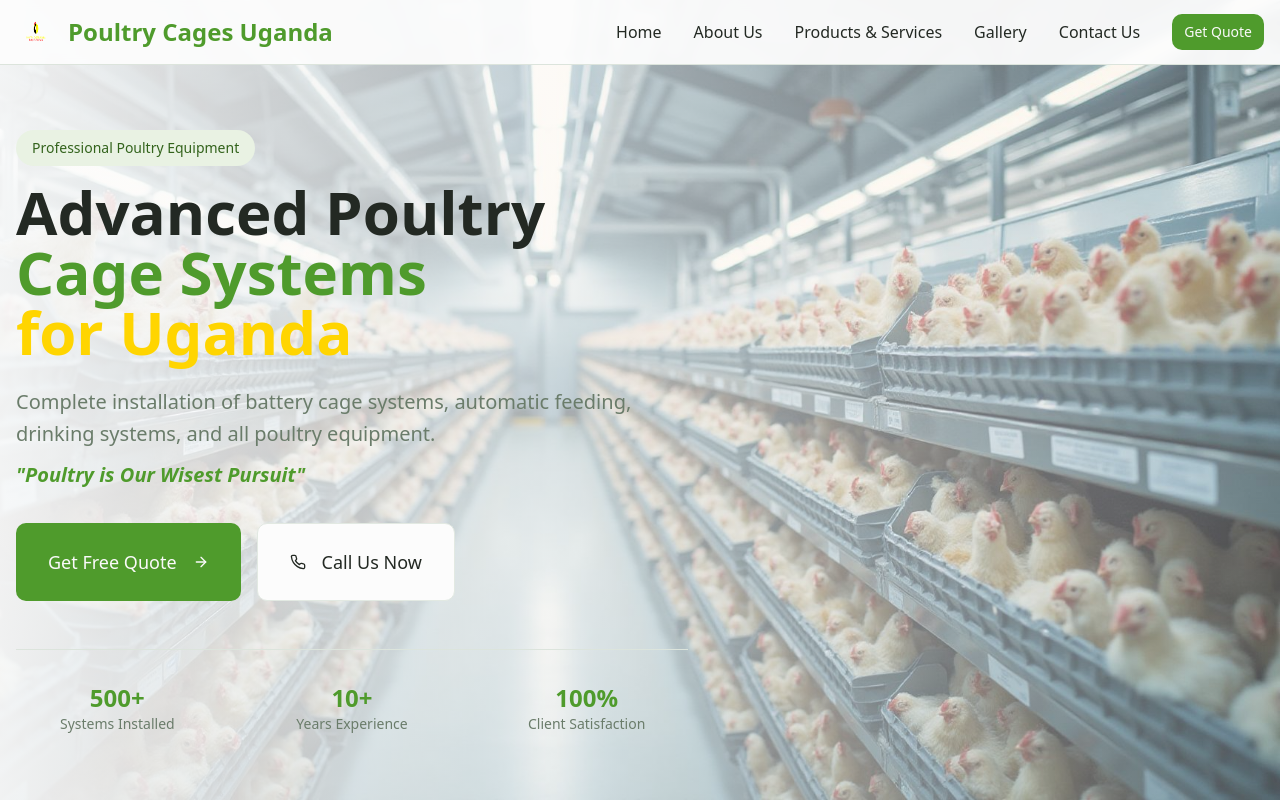
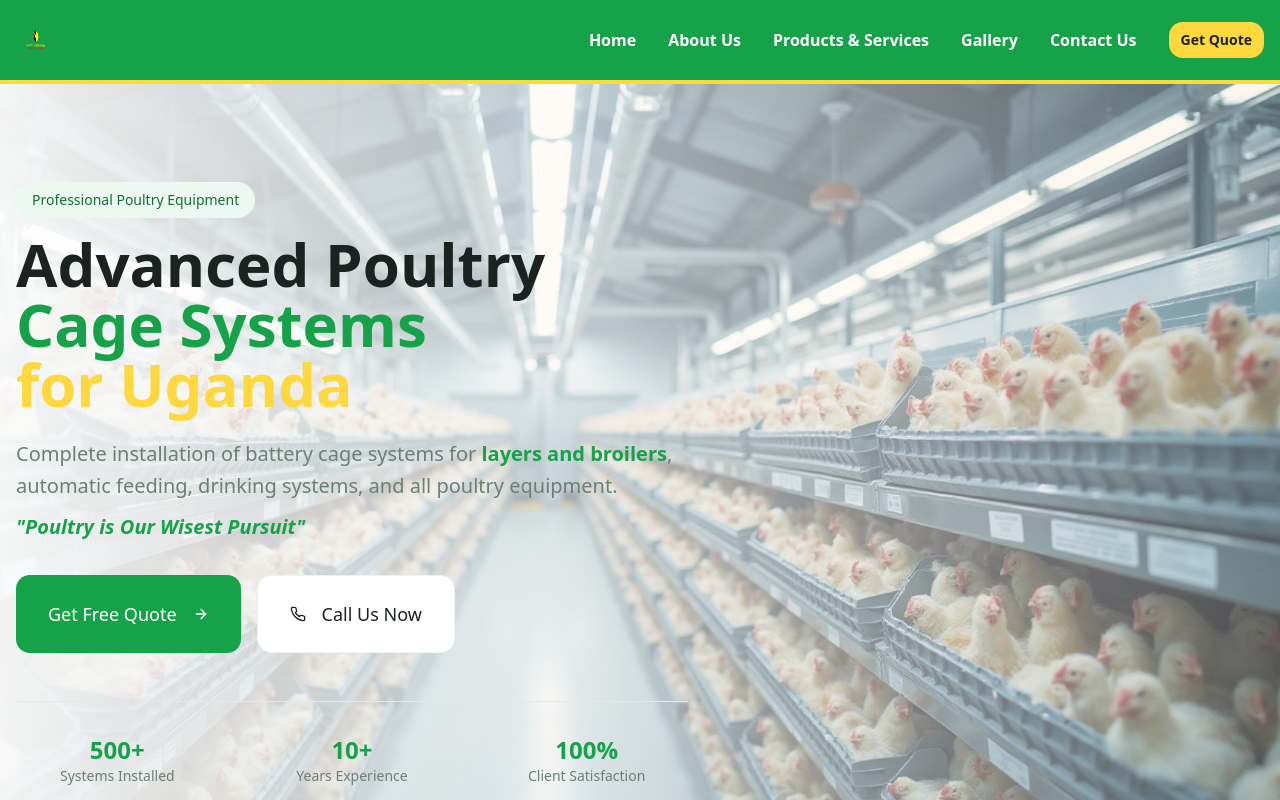
Before and after one commit to 256marvel/poultrycagesuganda-20877, a React (Vite) app: page / in a window 1280 px wide. Shown: the top 800 px of the page. Built offline with nearby package versions, Linux system fonts and the light colour scheme.

Commit message:
Refactor to WordPress theme

```diff
--- a/src/components/About.tsx
+++ b/src/components/About.tsx
@@ -39,8 +39,8 @@ const About = () => {
                 providing comprehensive solutions for battery cage systems, automatic feeding, and drinking systems throughout Uganda.
               </p>
               <p>
-                Our expertise spans complete poultry farm setup, from initial consultation to final installation.
-                We specialize in layer cage systems, automatic equipment, and all related poultry farming infrastructure.
+                Our expertise spans complete poultry farm setup for both <span className="font-bold text-primary">layers and broilers</span>, from initial consultation to final installation.
+                We specialize in cage systems, automatic equipment, and all related poultry farming infrastructure.
               </p>
               <p className="text-primary font-semibold italic">
                 "Poultry is Our Wisest Pursuit" - This motto drives our commitment to helping farmers achieve maximum productivity and profitability.
--- a/src/components/Hero.tsx
+++ b/src/components/Hero.tsx
@@ -4,7 +4,7 @@ import heroImage from "@/assets/hero-poultry-farm.jpg";
 
 const Hero = () => {
   return (
-    <section id="home" className="relative min-h-screen flex items-center pt-16">
+    <section id="home" className="relative min-h-screen flex items-center">
       {/* Background Image */}
       <div className="absolute inset-0 z-0">
         <img
@@ -28,7 +28,7 @@ const Hero = () => {
               <span className="text-accent">for Uganda</span>
             </h1>
             <p className="text-xl text-muted-foreground mb-8 leading-relaxed">
-              Complete installation of battery cage systems, automatic feeding, drinking systems, and all poultry equipment.
+              Complete installation of battery cage systems for <span className="font-bold text-primary">layers and broilers</span>, automatic feeding, drinking systems, and all poultry equipment.
               <span className="text-primary font-semibold italic block mt-2">
                 "Poultry is Our Wisest Pursuit"
               </span>
--- a/src/components/Navigation.tsx
+++ b/src/components/Navigation.tsx
@@ -14,9 +14,9 @@ const Navigation = () => {
   ];
 
   return (
-    <nav className="fixed top-0 left-0 right-0 bg-background/95 backdrop-blur-sm border-b border-border z-50">
+    <nav className="bg-primary border-b-4 border-accent z-50 shadow-lg">
       <div className="container mx-auto px-4">
-        <div className="flex items-center justify-between h-16">
+        <div className="flex items-center justify-between h-20">
           {/* Logo */}
           <div className="flex items-center space-x-3">
             <img
@@ -35,12 +35,12 @@ const Navigation = () => {
               <a
                 key={item.name}
                 href={item.href}
-                className="text-foreground hover:text-primary transition-colors duration-200 font-medium"
+                className="text-primary-foreground hover:text-accent transition-colors duration-200 font-semibold"
               >
                 {item.name}
               </a>
             ))}
-            <Button variant="default" size="sm">
+            <Button className="bg-accent text-accent-foreground hover:bg-accent/90 font-bold shadow-accent" size="sm">
               Get Quote
             </Button>
           </div>
@@ -51,28 +51,28 @@ const Navigation = () => {
             onClick={() => setIsMenuOpen(!isMenuOpen)}
           >
             {isMenuOpen ? (
-              <X className="h-6 w-6 text-foreground" />
+              <X className="h-6 w-6 text-primary-foreground" />
             ) : (
-              <Menu className="h-6 w-6 text-foreground" />
+              <Menu className="h-6 w-6 text-primary-foreground" />
             )}
           </button>
         </div>
 
         {/* Mobile Navigation */}
         {isMenuOpen && (
-          <div className="md:hidden py-4 border-t border-border">
+          <div className="md:hidden py-4 border-t border-primary-foreground/20 bg-primary">
             <div className="flex flex-col space-y-4">
               {navItems.map((item) => (
                 <a
                   key={item.name}
                   href={item.href}
-                  className="text-foreground hover:text-primary transition-colors duration-200 font-medium py-2"
+                  className="text-primary-foreground hover:text-accent transition-colors duration-200 font-semibold py-2"
                   onClick={() => setIsMenuOpen(false)}
                 >
                   {item.name}
                 </a>
               ))}
-              <Button variant="default" size="sm" className="w-fit">
+              <Button className="bg-accent text-accent-foreground hover:bg-accent/90 font-bold w-fit" size="sm">
                 Get Quote
               </Button>
             </div>
--- a/src/components/Services.tsx
+++ b/src/components/Services.tsx
@@ -1,4 +1,5 @@
 import { Card, CardContent, CardDescription, CardHeader, CardTitle } from "@/components/ui/card";
+import { Badge } from "@/components/ui/badge";
 import { Button } from "@/components/ui/button";
 import { Zap, Droplets, Recycle, Settings } from "lucide-react";
 import feedingImage from "@/assets/feeding-system.jpg";
@@ -10,7 +11,7 @@ const Services = () => {
     {
       icon: <Zap className="h-8 w-8 text-accent" />,
       title: "Automatic Feeding Systems",
-      description: "State-of-the-art automated feeding systems that ensure consistent nutrition delivery to your poultry.",
+      description: "State-of-the-art automated feeding systems for layers and broilers that ensure consistent nutrition delivery.",
       image: feedingImage,
       features: ["Timed feeding schedules", "Feed waste reduction", "Labor cost savings", "Nutritional consistency"]
     },
@@ -31,9 +32,9 @@ const Services = () => {
     {
       icon: <Settings className="h-8 w-8 text-primary" />,
       title: "Complete Equipment Supply",
-      description: "Full range of poultry equipment including cages, nipples, and farming accessories.",
+      description: "Full range of poultry equipment for layers and broilers including cages, nipples, and farming accessories.",
       image: cagesImage,
-      features: ["Battery cage systems", "Drinker nipples", "Layer equipment", "Installation service"]
+      features: ["Battery cage systems", "Drinker nipples", "Layer & Broiler equipment", "Installation service"]
     }
   ];
 
@@ -45,7 +46,7 @@ const Services = () => {
             Our Products & Services
           </h2>
           <p className="text-xl text-muted-foreground max-w-2xl mx-auto">
-            Complete poultry solutions from cage installation to automatic systems - everything you need for a modern poultry operation.
+            Complete poultry solutions for layers and broilers - from cage installation to automatic systems. Everything you need for a modern poultry operation.
           </p>
         </div>
 
--- a/src/index.css
+++ b/src/index.css
@@ -8,54 +8,56 @@ All colors MUST be HSL.
 
 @layer base {
   :root {
-    /* Uganda-inspired poultry farm colors */
-    --background: 0 0% 99%;
-    --foreground: 120 8% 15%;
+    /* Gen-Z vibrant poultry colors */
+    --background: 0 0% 100%;
+    --foreground: 150 10% 12%;
 
     --card: 0 0% 100%;
-    --card-foreground: 120 8% 15%;
+    --card-foreground: 150 10% 12%;
 
     --popover: 0 0% 100%;
-    --popover-foreground: 120 8% 15%;
+    --popover-foreground: 150 10% 12%;
 
-    /* Uganda green - professional and agricultural */
-    --primary: 101 56% 39%;
-    --primary-foreground: 0 0% 98%;
+    /* Vibrant Uganda green - fresh and bold */
+    --primary: 142 76% 36%;
+    --primary-foreground: 0 0% 100%;
 
-    /* Soft agricultural green */
-    --secondary: 96 35% 92%;
-    --secondary-foreground: 101 56% 25%;
+    /* Soft pastel secondary */
+    --secondary: 142 45% 95%;
+    --secondary-foreground: 142 76% 25%;
 
-    --muted: 100 12% 95%;
-    --muted-foreground: 120 8% 45%;
+    --muted: 142 20% 96%;
+    --muted-foreground: 150 8% 46%;
 
-    /* Uganda yellow - prosperity and growth */
-    --accent: 50 100% 50%;
-    --accent-foreground: 120 8% 15%;
+    /* Bright accent yellow - energetic */
+    --accent: 48 100% 62%;
+    --accent-foreground: 150 10% 12%;
 
-    /* Uganda red - for important CTAs */
-    --destructive: 0 73% 41%;
-    --destructive-foreground: 0 0% 98%;
+    /* Uganda red - vibrant CTA */
+    --destructive: 0 84% 60%;
+    --destructive-foreground: 0 0% 100%;
 
-    --border: 120 13% 88%;
-    --input: 120 13% 90%;
-    --ring: 101 56% 39%;
+    --border: 142 20% 90%;
+    --input: 142 20% 94%;
+    --ring: 142 76% 36%;
 
-    --radius: 0.75rem;
+    --radius: 1rem;
 
-    /* Custom design tokens for poultry theme */
-    --uganda-green: 101 56% 39%;
-    --uganda-yellow: 50 100% 50%;
-    --uganda-red: 0 73% 41%;
+    /* Custom Gen-Z design tokens */
+    --uganda-green: 142 76% 36%;
+    --uganda-yellow: 48 100% 62%;
+    --uganda-red: 0 84% 60%;
 
-    /* Gradients */
-    --gradient-hero: linear-gradient(135deg, hsl(101 56% 39%) 0%, hsl(96 45% 35%) 100%);
-    --gradient-accent: linear-gradient(90deg, hsl(50 100% 50%) 0%, hsl(45 95% 55%) 100%);
+    /* Vibrant gradients */
+    --gradient-hero: linear-gradient(135deg, hsl(142 76% 36%) 0%, hsl(160 70% 45%) 100%);
+    --gradient-accent: linear-gradient(120deg, hsl(48 100% 62%) 0%, hsl(35 100% 65%) 100%);
+    --gradient-card: linear-gradient(180deg, hsl(0 0% 100%) 0%, hsl(142 45% 98%) 100%);
 
-    /* Professional shadows */
-    --shadow-soft: 0 2px 10px hsl(101 56% 39% / 0.08);
-    --shadow-medium: 0 8px 30px hsl(101 56% 39% / 0.12);
-    --shadow-strong: 0 20px 60px hsl(101 56% 39% / 0.15);
+    /* Modern shadows with color */
+    --shadow-soft: 0 4px 16px hsl(142 76% 36% / 0.1);
+    --shadow-medium: 0 10px 40px hsl(142 76% 36% / 0.15);
+    --shadow-strong: 0 20px 60px hsl(142 76% 36% / 0.2);
+    --shadow-accent: 0 8px 32px hsl(48 100% 62% / 0.25);
 
     --sidebar-background: 0 0% 98%;
 
```
Also changed, not shown: src/components/Footer.tsx (+40 -39 lines).
